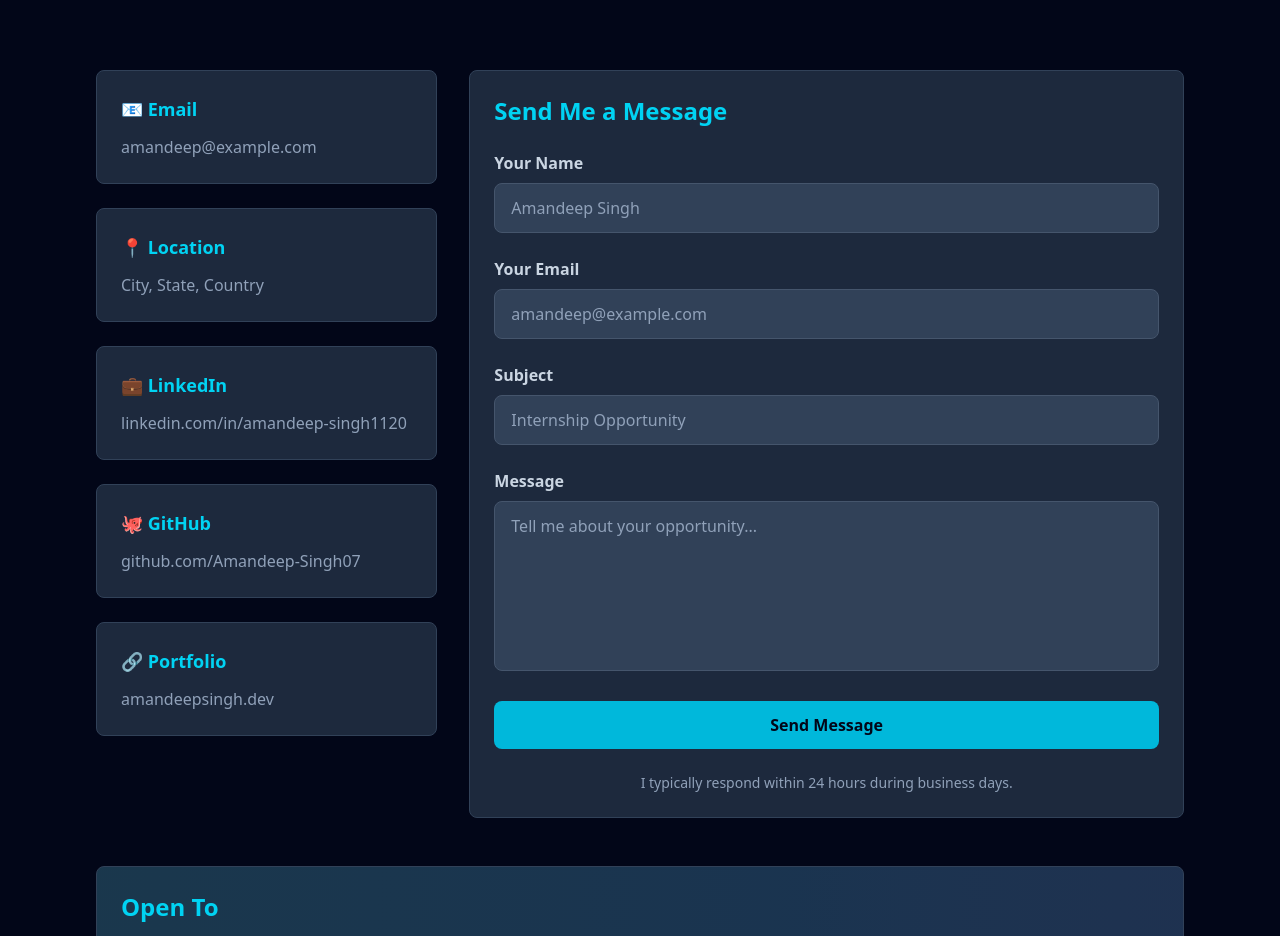
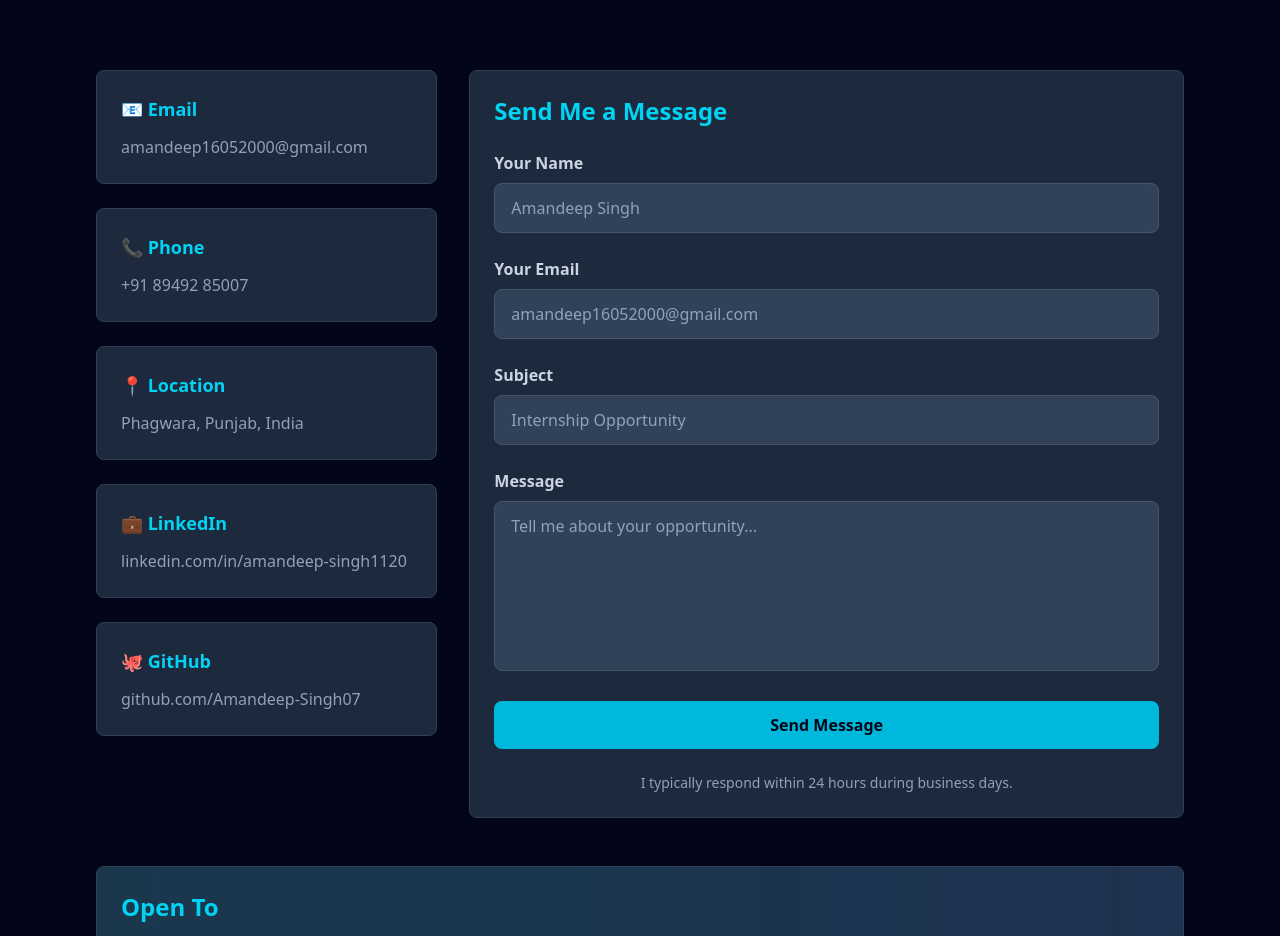
Before and after one commit to Amandeep-Singh07/Portfolio, a Next.js app: page /contact in a window 1280 px wide. Shown: the part 340-1276 px from the top of the page. Built offline with nearby package versions, Linux system fonts and the light colour scheme.

Commit message:
portfolio

```diff
--- a/src/app/contact/page.tsx
+++ b/src/app/contact/page.tsx
@@ -122,10 +122,21 @@ export default function Contact() {
                   📧 Email
                 </h3>
                 <a
-                  href="mailto:amandeep@example.com"
+                  href="mailto:amandeep16052000@gmail.com"
                   className="text-slate-400 hover:text-cyan-400 transition-colors break-all"
                 >
-                  amandeep@example.com
+                  amandeep16052000@gmail.com
+                </a>
+              </Card>
+              <Card>
+                <h3 className="text-lg font-bold text-cyan-400 mb-3">
+                  📞 Phone
+                </h3>
+                <a
+                  href="tel:+918949285007"
+                  className="text-slate-400 hover:text-cyan-400 transition-colors"
+                >
+                  +91 89492 85007
                 </a>
               </Card>
 
@@ -133,7 +144,7 @@ export default function Contact() {
                 <h3 className="text-lg font-bold text-cyan-400 mb-3">
                   📍 Location
                 </h3>
-                <p className="text-slate-400">City, State, Country</p>
+                <p className="text-slate-400">Phagwara, Punjab, India</p>
               </Card>
 
               <Card>
@@ -161,20 +172,6 @@ export default function Contact() {
                   className="text-slate-400 hover:text-cyan-400 transition-colors break-all"
                 >
                   github.com/Amandeep-Singh07
-                </a>
-              </Card>
-
-              <Card>
-                <h3 className="text-lg font-bold text-cyan-400 mb-3">
-                  🔗 Portfolio
-                </h3>
-                <a
-                  href="https://amandeepsingh.dev"
-                  target="_blank"
-                  rel="noopener noreferrer"
-                  className="text-slate-400 hover:text-cyan-400 transition-colors"
-                >
-                  amandeepsingh.dev
                 </a>
               </Card>
             </div>
@@ -237,7 +234,7 @@ export default function Contact() {
                     value={formData.email}
                     onChange={handleChange}
                     className="w-full px-4 py-3 bg-slate-700 border border-slate-600 rounded-lg text-slate-100 placeholder-slate-400 focus:outline-none focus:border-cyan-500 focus:ring-1 focus:ring-cyan-500 transition-all duration-300"
-                    placeholder="amandeep@example.com"
+                    placeholder="amandeep16052000@gmail.com"
                     disabled={status === "loading"}
                   />
                 </div>
--- a/src/app/page.tsx
+++ b/src/app/page.tsx
@@ -60,7 +60,7 @@ export default function Home() {
                 </a>
                 <span>•</span>
                 <a
-                  href="mailto:amandeep@example.com"
+                  href="mailto:amandeep16052000@gmail.com"
                   className="hover:text-cyan-400 transition-colors duration-300"
                 >
                   Email
--- a/src/components/Footer.tsx
+++ b/src/components/Footer.tsx
@@ -79,7 +79,7 @@ export default function Footer() {
                 LinkedIn
               </a>
               <a
-                href="mailto:amandeep@example.com"
+                href="mailto:amandeep16052000@gmail.com"
                 className="text-slate-400 hover:text-cyan-400 transition-colors"
               >
                 Email
```
